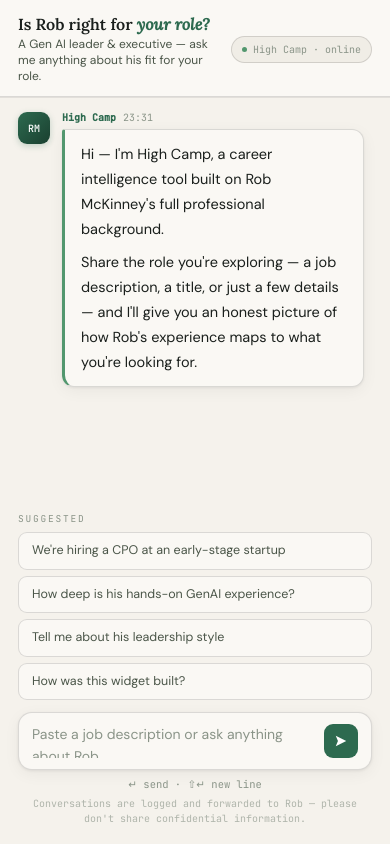
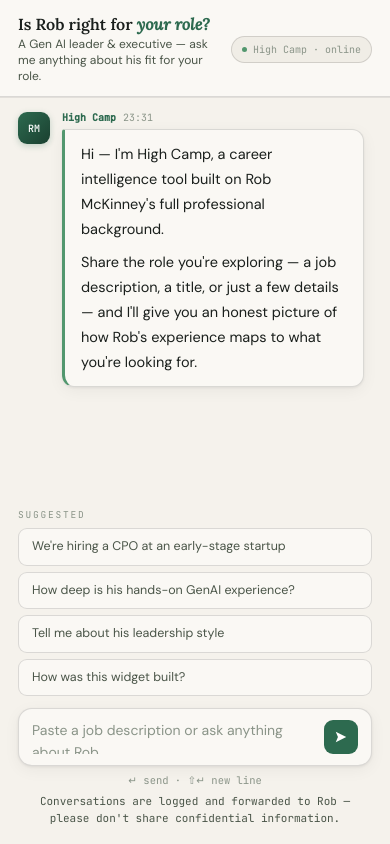
Before and after one commit to HollisMountain/rob-mckinney-widget, a website: page index.html in a window 390 px wide. Shown: the top 844 px of the page. Drawn offline with Linux system fonts and the light colour scheme.

Commit message:
Address reviewer feedback: bump privacy footer contrast to WCAG AA
Reviewer flagged --text-muted at 65% opacity yielded ~1.8:1 contrast vs
the 4.5:1 WCAG AA requirement for normal text. Switched to --text-dim
(#4a5548 on #f5f2ec ≈ 6.6:1) and dropped the opacity. Bumped from 10px
to 11px to meet the typical mobile-readability floor. Disclosure is
legally meaningful, should be legible.

```diff
--- a/index.html
+++ b/index.html
@@ -664,11 +664,10 @@
 
     .privacy {
       font-family: var(--mono);
-      font-size: 10px;
-      color: var(--text-muted);
+      font-size: 11px;
+      color: var(--text-dim);
       text-align: center;
-      margin-top: 5px;
-      opacity: 0.65;
+      margin-top: 6px;
       line-height: 1.5;
     }
 
```
